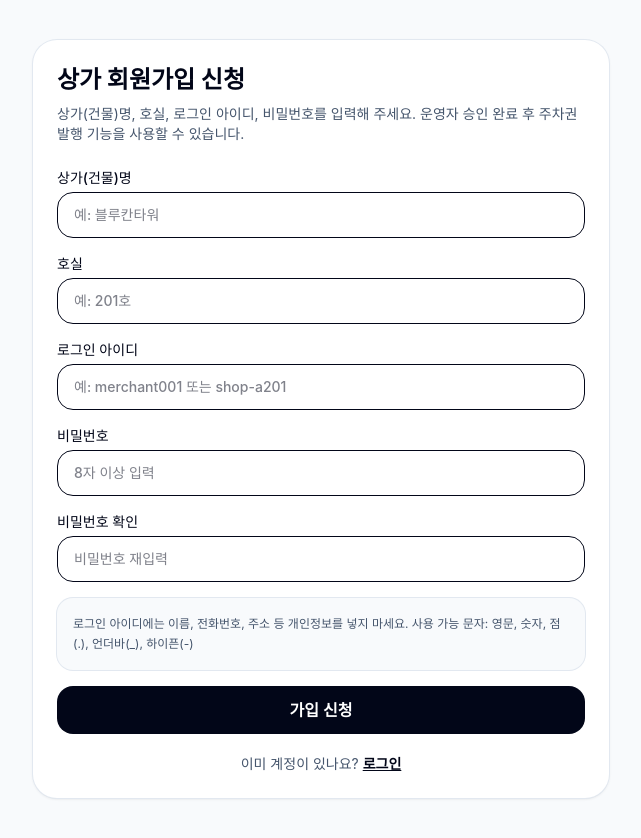
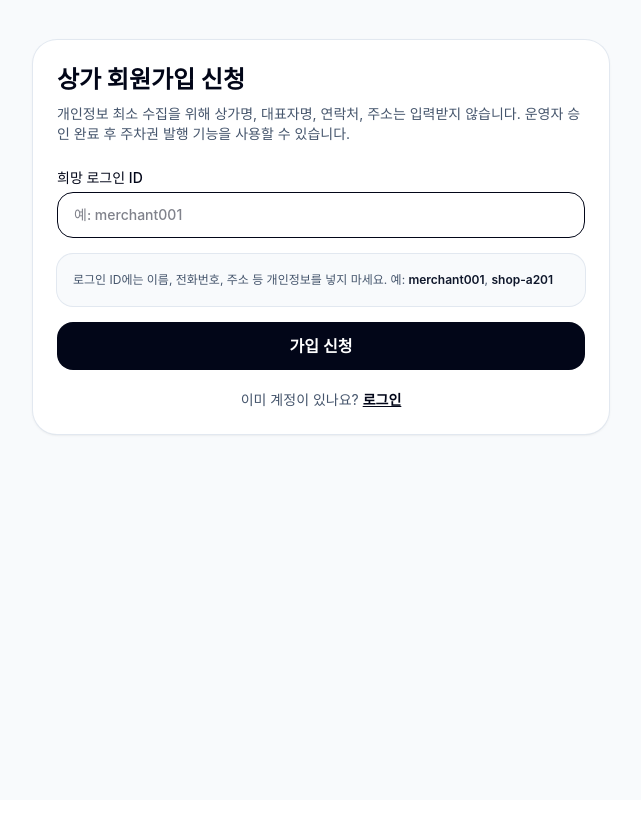
Before and after one commit to bluekhan76-stack/merchant, a React (Vite) app: page /signup in a window 1280 px wide. Shown: the whole page, without its empty margins (319-960 px from the left). After the commit the page ends 800 px from the top, so only its background shows below. Built offline with nearby package versions, Linux system fonts and the light colour scheme; no server answers; what aws-amplify would draw is missing.

Commit message:
admin dashboard modified

```diff
--- a/src/pages/SignupPage.jsx
+++ b/src/pages/SignupPage.jsx
@@ -3,12 +3,7 @@ import { Link, useNavigate } from "react-router-dom";
 
 export default function SignupPage() {
   const navigate = useNavigate();
-
-  const [buildingName, setBuildingName] = useState("");
-  const [roomNumber, setRoomNumber] = useState("");
-  const [username, setUsername] = useState("");
-  const [password, setPassword] = useState("");
-  const [passwordConfirm, setPasswordConfirm] = useState("");
+  const [requestedUsername, setRequestedUsername] = useState("");
   const [error, setError] = useState("");
 
   const normalizeUsername = (value) =>
@@ -20,45 +15,20 @@ export default function SignupPage() {
     event.preventDefault();
     setError("");
 
-    const signupData = {
-      buildingName: buildingName.trim(),
-      roomNumber: roomNumber.trim(),
-      username: username.trim(),
-      password,
-      status: "PENDING",
-      createdAt: new Date().toISOString(),
-    };
+    const username = requestedUsername.trim();
 
-    if (!signupData.buildingName) {
-      setError("상가(건물)명을 입력해 주세요.");
+    if (username.length < 4) {
+      setError("로그인 ID는 4자 이상 입력해 주세요.");
       return;
     }
 
-    if (!signupData.roomNumber) {
-      setError("호실을 입력해 주세요.");
-      return;
-    }
-
-    if (signupData.username.length < 4) {
-      setError("로그인 아이디는 4자 이상 입력해 주세요.");
-      return;
-    }
-
-    if (password.length < 8) {
-      setError("비밀번호는 8자 이상 입력해 주세요.");
-      return;
-    }
-
-    if (password !== passwordConfirm) {
-      setError("비밀번호와 비밀번호 확인이 일치하지 않습니다.");
-      return;
-    }
-
-    // 현재는 AWS API 연동 전 임시 저장입니다.
-    // 실제 운영에서는 password를 DynamoDB에 저장하지 말고 Cognito 계정 생성에만 사용해야 합니다.
     localStorage.setItem(
       "parking_web_signup_request",
-      JSON.stringify(signupData)
+      JSON.stringify({
+        requestedUsername: username,
+        status: "PENDING",
+        createdAt: new Date().toISOString(),
+      })
     );
 
     navigate("/pending", { replace: true });
@@ -69,82 +39,26 @@ export default function SignupPage() {
       <div className="mx-auto max-w-xl rounded-3xl bg-white p-6 shadow-sm ring-1 ring-slate-200">
         <h1 className="text-2xl font-bold">상가 회원가입 신청</h1>
         <p className="mt-2 text-sm text-slate-600">
-          상가(건물)명, 호실, 로그인 아이디, 비밀번호를 입력해 주세요.
+          개인정보 최소 수집을 위해 상가명, 대표자명, 연락처, 주소는 입력받지 않습니다.
           운영자 승인 완료 후 주차권 발행 기능을 사용할 수 있습니다.
         </p>
 
         <form className="mt-6 grid gap-4" onSubmit={handleSubmit}>
           <label className="block text-sm font-medium">
-            상가(건물)명
+            희망 로그인 ID
             <input
-              type="text"
-              value={buildingName}
-              onChange={(event) => setBuildingName(event.target.value)}
+              value={requestedUsername}
+              onChange={(event) => setRequestedUsername(normalizeUsername(event.target.value))}
               className="mt-1 w-full rounded-2xl border px-4 py-3 outline-none focus:ring-2 focus:ring-slate-900"
-              placeholder="예: 블루칸타워"
-              autoComplete="organization"
-              required
-            />
-          </label>
-
-          <label className="block text-sm font-medium">
-            호실
-            <input
-              type="text"
-              value={roomNumber}
-              onChange={(event) => setRoomNumber(event.target.value)}
-              className="mt-1 w-full rounded-2xl border px-4 py-3 outline-none focus:ring-2 focus:ring-slate-900"
-              placeholder="예: 201호"
-              autoComplete="off"
-              required
-            />
-          </label>
-
-          <label className="block text-sm font-medium">
-            로그인 아이디
-            <input
-              type="text"
-              inputMode="text"
-              autoCapitalize="none"
-              spellCheck="false"
-              value={username}
-              onChange={(event) => setUsername(event.target.value)}
-              className="mt-1 w-full rounded-2xl border px-4 py-3 outline-none focus:ring-2 focus:ring-slate-900"
-              placeholder="예: merchant001 또는 shop-a201"
+              placeholder="예: merchant001"
               autoComplete="username"
               required
             />
           </label>
 
-          <label className="block text-sm font-medium">
-            비밀번호
-            <input
-              type="password"
-              value={password}
-              onChange={(event) => setPassword(event.target.value)}
-              className="mt-1 w-full rounded-2xl border px-4 py-3 outline-none focus:ring-2 focus:ring-slate-900"
-              placeholder="8자 이상 입력"
-              autoComplete="new-password"
-              required
-            />
-          </label>
-
-          <label className="block text-sm font-medium">
-            비밀번호 확인
-            <input
-              type="password"
-              value={passwordConfirm}
-              onChange={(event) => setPasswordConfirm(event.target.value)}
-              className="mt-1 w-full rounded-2xl border px-4 py-3 outline-none focus:ring-2 focus:ring-slate-900"
-              placeholder="비밀번호 재입력"
-              autoComplete="new-password"
-              required
-            />
-          </label>
-
           <div className="rounded-2xl bg-slate-50 p-4 text-xs leading-5 text-slate-600 ring-1 ring-slate-200">
-            로그인 아이디에는 이름, 전화번호, 주소 등 개인정보를 넣지 마세요.
-            사용 가능 문자: 영문, 숫자, 점(.), 언더바(_), 하이픈(-)
+            로그인 ID에는 이름, 전화번호, 주소 등 개인정보를 넣지 마세요.
+            예: <span className="font-semibold text-slate-900">merchant001</span>, <span className="font-semibold text-slate-900">shop-a201</span>
           </div>
 
           {error && (
```
